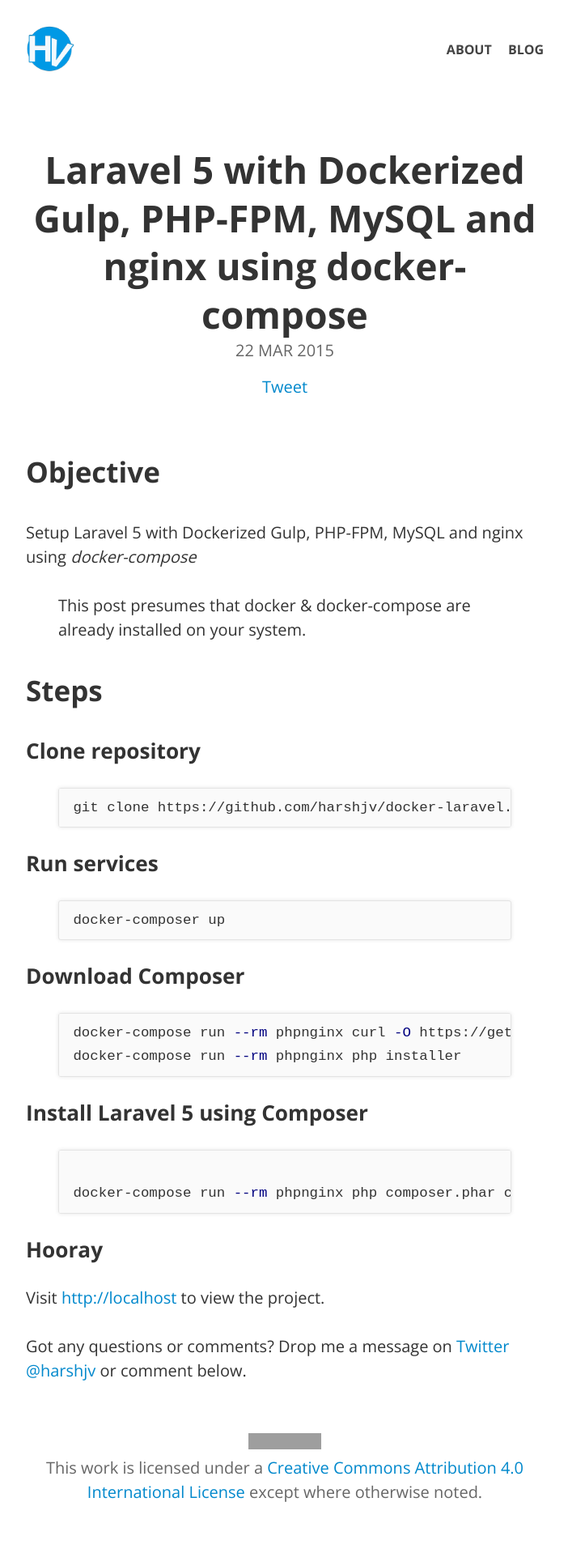
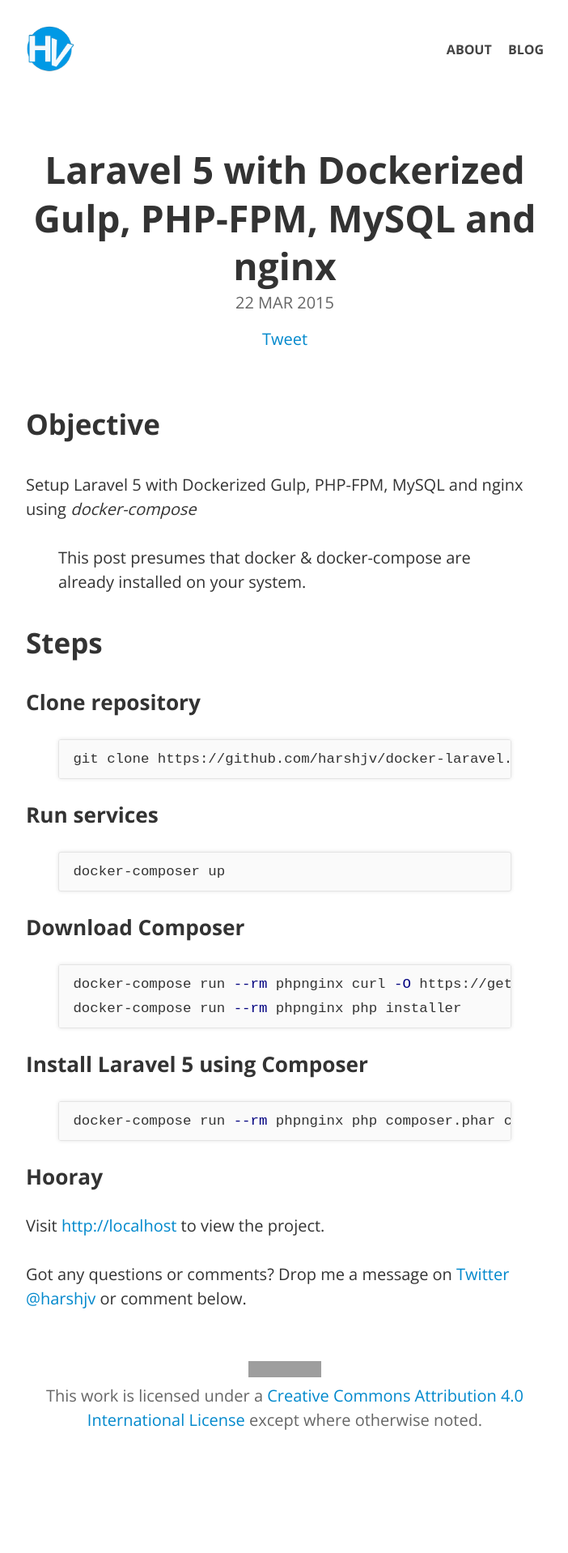
Before and after one commit to hbcbh1999/harshjv.github.io, a Jekyll site: the page built from _posts/2015-03-22-laravel-5-with-dockerized-gulp-php-fpm-mysql-and-nginx.md, in a window 1280 px wide. Shown: the whole page at 81% size, without its empty margins (288-990 px from the left). Built offline with Jekyll 4.4.1, drawn with Linux system fonts in a browser that asks for light colours; Markdown is read by kramdown in place of the engine named in the settings; comment, search, counter and statistics services are not loaded; after the commit the page ends 1829 px from its top, so only the background shows below that; grey boxes are pictures that could not be loaded.

Commit message:
Truncate post title

```diff
--- a/_posts/2015-03-22-laravel-5-with-dockerized-gulp-php-fpm-mysql-and-nginx-using-docker-compose.md
+++ b/_posts/2015-03-22-laravel-5-with-dockerized-gulp-php-fpm-mysql-and-nginx.md
@@ -1,7 +1,7 @@
 ---
 layout: post
-title: "Laravel 5 with Dockerized Gulp, PHP-FPM, MySQL and nginx using docker-compose"
-description: "Laravel 5 with Dockerized Gulp, PHP-FPM, MySQL and nginx using docker-compose"
+title: "Laravel 5 with Dockerized Gulp, PHP-FPM, MySQL and nginx"
+description: "Laravel 5 with Dockerized Gulp, PHP-FPM, MySQL and nginx"
 categories:
   - docker
   - laravel
```
Also changed, not shown: _posts/2015-03-21-run-showcase-project-using-docker.md (+2 -2 lines).
